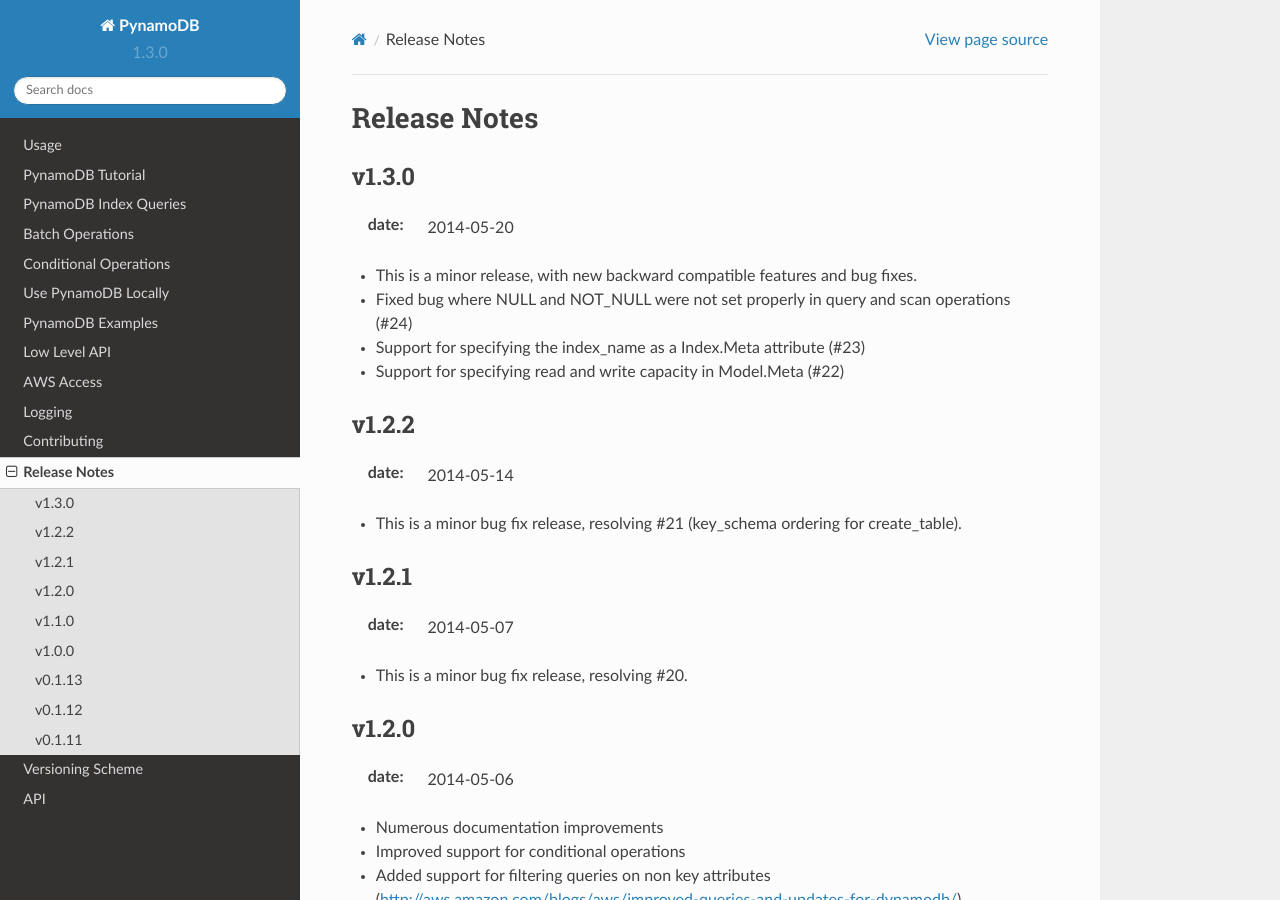
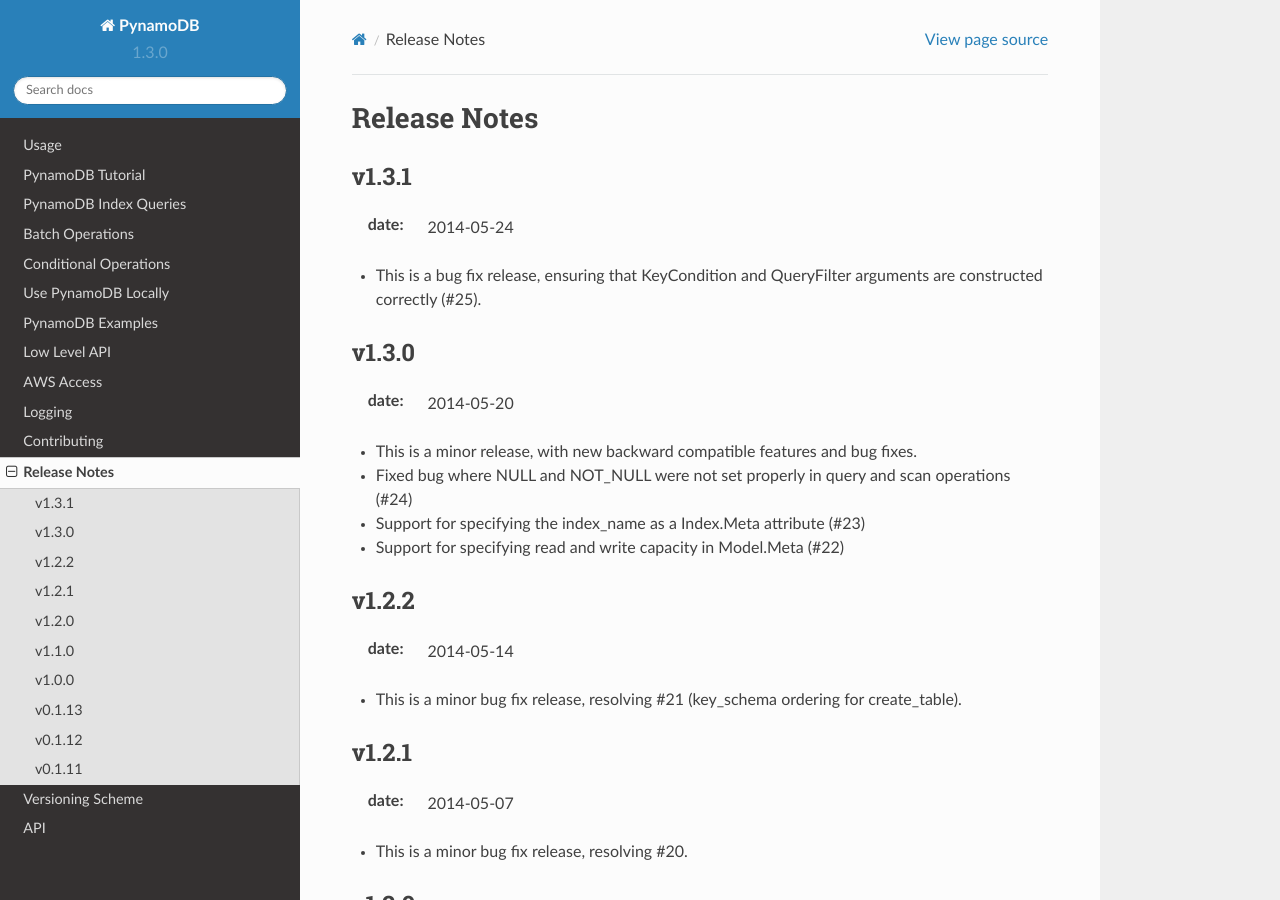
Before and after one commit to pynamodb/PynamoDB, a Sphinx documentation site: the page built from docs/release_notes.rst, in a window 1280 px wide and 900 px high. Built offline with Sphinx 7.4.7 and the Read the Docs theme 2.0.0, drawn with Linux system fonts in a browser that asks for light colours.

Commit message:
Minor doc changes

```diff
--- a/docs/examples.rst
+++ b/docs/examples.rst
@@ -39,8 +39,8 @@
 to edit an example and either remove the ``host`` setting (causing PynamoDB to use a default), or
 specify your own.
 
-Running the examples
-^^^^^^^^^^^^^^^^^^^^
+Running an example
+^^^^^^^^^^^^^^^^^^
 
 Each example file can be executed as a script by a Python interpreter::
 
--- a/docs/release_notes.rst
+++ b/docs/release_notes.rst
@@ -1,5 +1,13 @@
 Release Notes
 =============
+v1.3.1
+------
+
+:date: 2014-05-24
+
+* This is a bug fix release, ensuring that KeyCondition and QueryFilter arguments are constructed correctly (#25).
+
+
 v1.3.0
 ------
 
```
